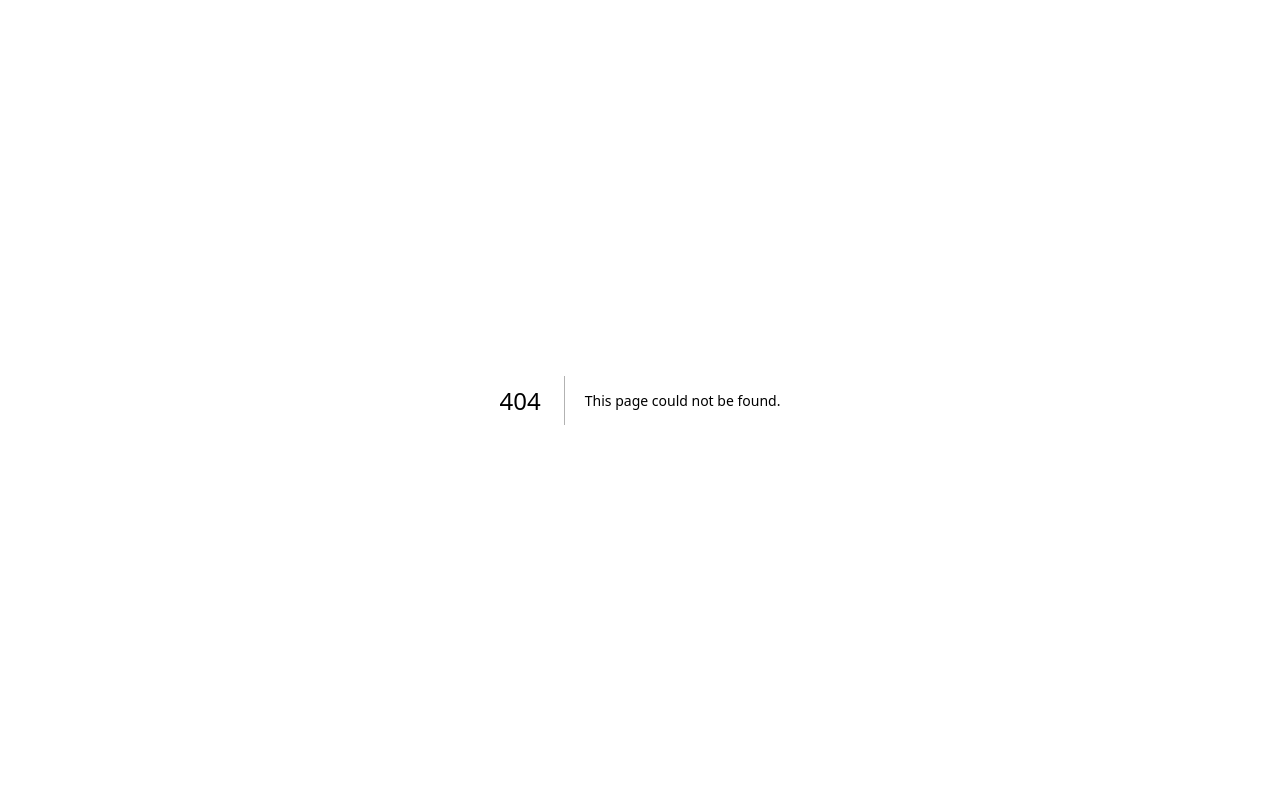
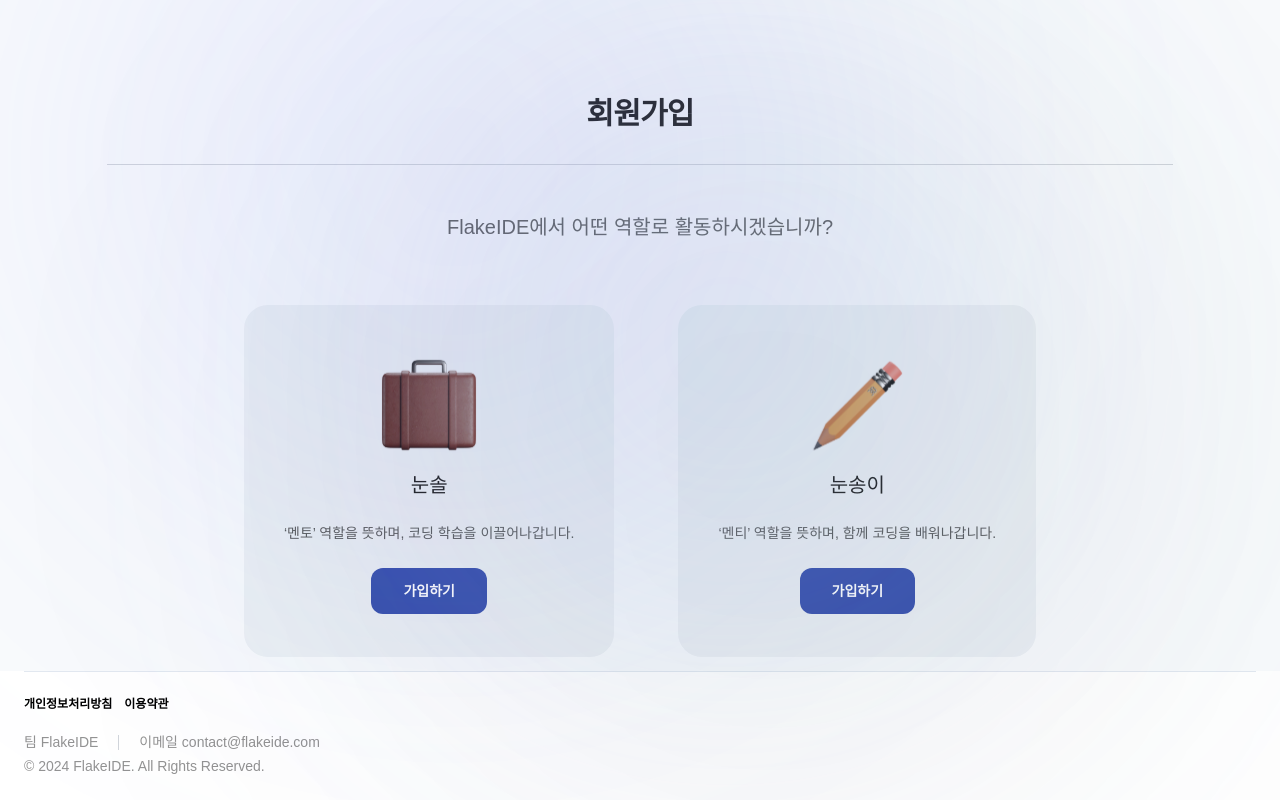
Before and after one commit to 9oormthon-univ/2024_DANPOON_TEAM_25_FE, a Next.js app: page /signup in a window 1280 px wide. Before the commit this address had no page. Built offline with nearby package versions, Linux system fonts and the light colour scheme.

Commit message:
[feat] 회원가입 페이지 UI 구현

```diff
--- /dev/null
+++ b/src/pages/signup/index.tsx
@@ -0,0 +1,36 @@
+import { AnimatedBackground } from '@/components/common/Background';
+import { CharacterCard } from '@/components/common/Card/Card';
+import { Footer } from '@/components/layout/Footer/Footer';
+
+const Signup = () => {
+  return (
+    <div className="min-h-screen flex flex-col bg-slate-50 overflow-hidden relative">
+      <AnimatedBackground />
+
+      <main className="flex-grow">
+        <section className="pt-20 lg:pt-24 pb-12 flex flex-col items-center space-y-8">
+          <h1 className={`text-3xl font-semibold tracking-tight`}>회원가입</h1>
+          <div className="border-b border-gray-300 w-10/12" />
+        </section>
+
+        <section className="items-center justify-center flex flex-col space-y-16">
+          <p className="text-xl text-[#181818]/70 font-medium">
+            FlakeIDE에서 어떤 역할로 활동하시겠습니까?
+          </p>
+          <div className="flex flex-row space-x-16 items-center justify-center">
+            <CharacterCard type="mentor" />
+            <CharacterCard type="mentee" />
+          </div>
+        </section>
+      </main>
+
+      <section className="bg-white p-0">
+        <div className="mx-auto px-6">
+          <Footer />
+        </div>
+      </section>
+    </div>
+  );
+};
+
+export default Signup;
```
